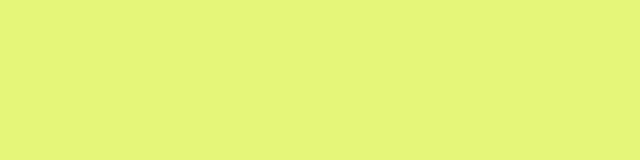
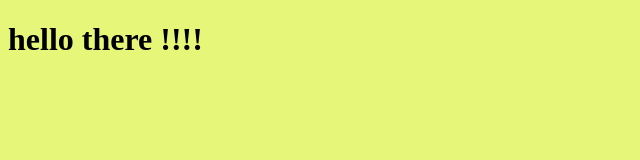
Before and after one commit to itssandyw/itssandyw.github.io, a plain HTML site: page index.html in a window 1280 px wide. Shown: the whole page, without its empty margins (0-640 px from the left). Drawn offline with Linux system fonts and the light colour scheme.

Commit message:
Update index.html

```diff
--- a/index.html
+++ b/index.html
@@ -8,5 +8,8 @@
 	</head>
 	<body>
 		<body bgcolor="#E5F679">
+		<h1>
+			hello there !!!!
+		</h1>
 	</body>
 </html>
```
